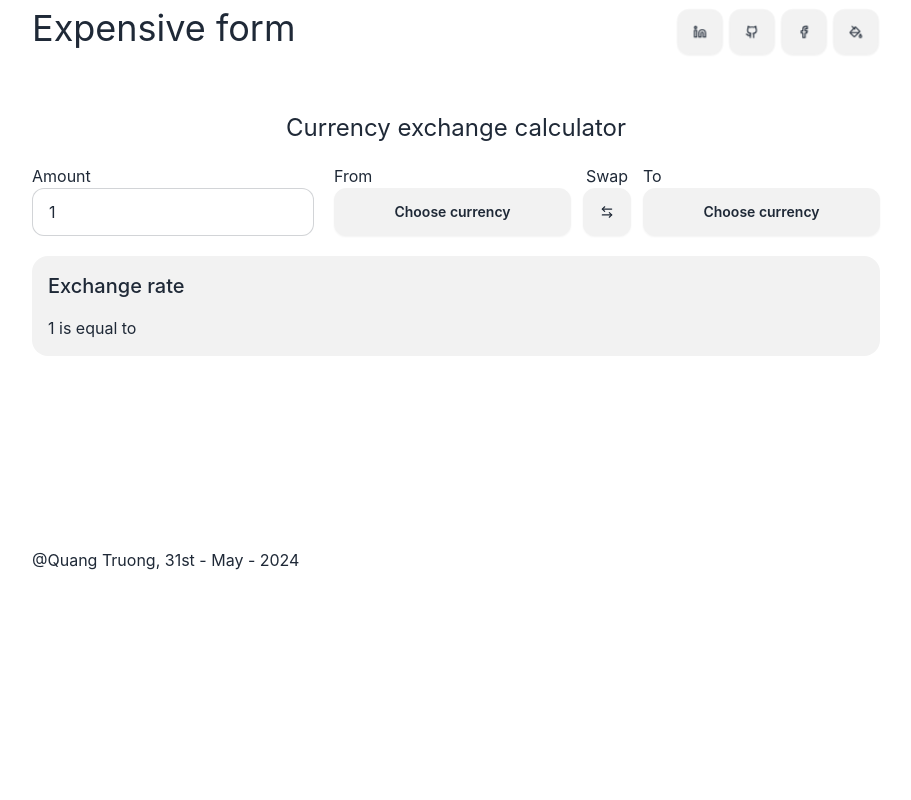
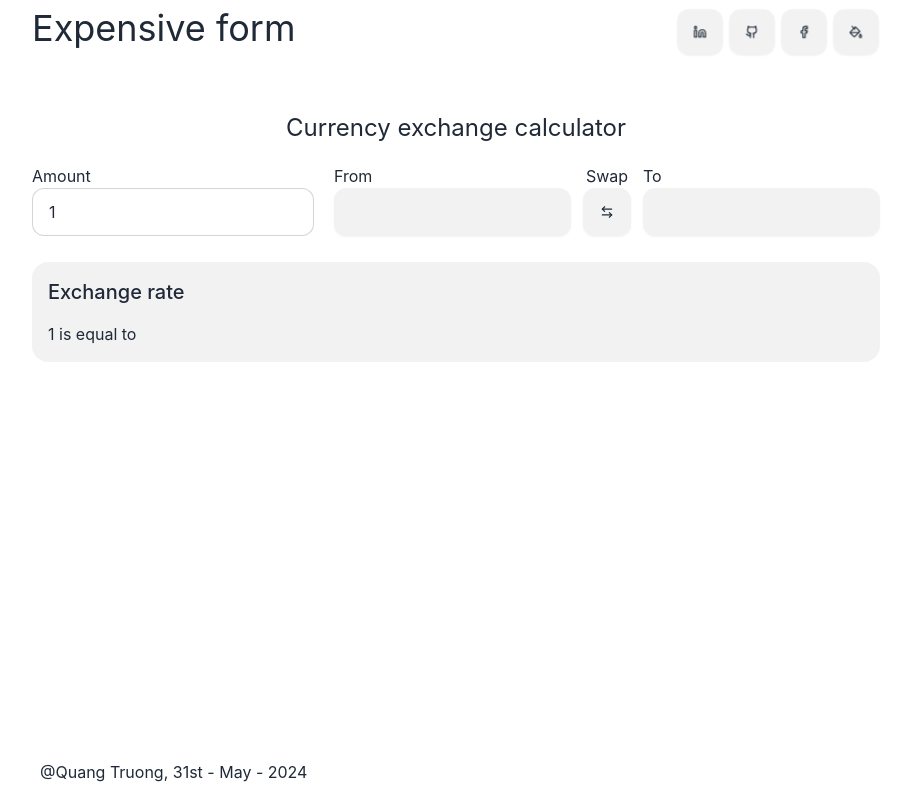
Before and after one commit to ValoQuang/99tech, a React (Create React App) app in the folder problem2/currency-form/: page / in a window 1280 px wide. Shown: the whole page, without its empty margins (184-1095 px from the left). Built offline with nearby package versions, Linux system fonts and the light colour scheme.

Commit message:
fix: restructure data

```diff
--- a/problem2/currency-form/src/App.tsx
+++ b/problem2/currency-form/src/App.tsx
@@ -47,14 +47,14 @@ function App() {
 
   return (
     <div
-      className="h-screen w-full max-lg:px-0 max-lg:overflow-x-hidden px-48"
+      className="h-screen w-full max-lg:px-0 max-lg:overflow-x-hidden px-48 flex flex-col justify-between"
       data-theme={theme}
     >
       <div className="items-center align-middle max-lg:pt-1 pt-2">
         <Navbar />
         <Form />
-        <Footer />
       </div>
+      <Footer />
     </div>
   );
 }
--- a/problem2/currency-form/src/AppContextProvider.tsx
+++ b/problem2/currency-form/src/AppContextProvider.tsx
@@ -1,13 +1,13 @@
 import { createContext, useContext, useState, ReactNode } from "react";
 import { themes } from "./mockData";
-// Define a type for the context value
 
 export interface CurrencyPrice {
   currency: string;
   date: string;
-  icon?: string;
   price: number;
 }
+
+export type CurrencyPriceWithoutDate = Omit<CurrencyPrice, "date">;
 
 interface FormContextType {
   data: CurrencyPrice[];
@@ -16,10 +16,10 @@ interface FormContextType {
   setError: (error: boolean) => void;
   loading: boolean;
   setLoading: (loading: boolean) => void;
-  fromCurrency: string | null;
-  setFromCurrency: (currency: string) => void;
-  toCurrency: string | null;
-  setToCurrency: (currency: string) => void;
+  fromCurrency: CurrencyPriceWithoutDate | null;
+  setFromCurrency: (currency: { currency: string; price: number }) => void;
+  toCurrency: CurrencyPriceWithoutDate | null;
+  setToCurrency: (currency: { currency: string; price: number }) => void;
   theme: string;
   setTheme: (theme: string) => void;
 }
@@ -31,7 +31,6 @@ export const defaultValue: FormContextType = {
     {
       currency: "",
       date: "",
-      icon: "",
       price: 0,
     },
   ],
--- a/problem2/currency-form/src/component/Buttons/Dropdown.tsx
+++ b/problem2/currency-form/src/component/Buttons/Dropdown.tsx
@@ -4,7 +4,7 @@ import { CurrencyPrice } from "../../AppContextProvider";
 interface DropdownButton {
   label: string;
   selectedCurrency: string;
-  onSelectCurrency: (currency: string) => void;
+  onSelectCurrency: (currency: {currency: string, price: number}) => void;
   data: CurrencyPrice[];
 }
 
@@ -30,7 +30,7 @@ const DropdownButton = React.memo(
                 <li
                   className="hover:bg-base-200 cursor-pointer"
                   key={index}
-                  onClick={() => onSelectCurrency(item.currency)}
+                  onClick={() => onSelectCurrency({currency: item.currency, price: item.price})}
                 >
                   {item.currency}
                 </li>
--- a/problem2/currency-form/src/component/Footer/Footer.tsx
+++ b/problem2/currency-form/src/component/Footer/Footer.tsx
@@ -2,7 +2,7 @@ import React from "react";
 
 const Footer = React.memo(() => {
   return (
-    <div className="w-full h-10 flex gap-1 px-6 justify-between">
+    <div className="w-full flex gap-1 px-8 h-10 justify-between">
       @Quang Truong, 31st - May - 2024
     </div>
   );
--- a/problem2/currency-form/src/component/Form/Form.tsx
+++ b/problem2/currency-form/src/component/Form/Form.tsx
@@ -1,4 +1,7 @@
-import { useFormContext } from "../../AppContextProvider";
+import {
+  CurrencyPriceWithoutDate,
+  useFormContext,
+} from "../../AppContextProvider";
 import Dropdown from "../Buttons/Dropdown";
 import SwitchButton from "../Buttons/Switch";
 import Input from "../Buttons/Input";
@@ -14,18 +17,21 @@ const Form = () => {
     setToCurrency,
   } = useFormContext();
 
-  const handleFromCurrency = (currency: string) => {
+  const handleFromCurrency = (currency: {
+    currency: string;
+    price: number;
+  }) => {
     setFromCurrency(currency);
   };
 
-  const handleToCurrency = (currency: string) => {
+  const handleToCurrency = (currency: { currency: string; price: number }) => {
     setToCurrency(currency);
   };
 
   const handleSwapCurrency = () => {
     if (toCurrency === fromCurrency) return;
-    setFromCurrency(toCurrency as string);
-    setToCurrency(fromCurrency as string);
+    setFromCurrency(toCurrency as CurrencyPriceWithoutDate);
+    setToCurrency(fromCurrency as CurrencyPriceWithoutDate);
   };
 
   const renderCalculator = () => {
@@ -36,7 +42,7 @@ const Form = () => {
             <span className="loading loading-ring loading-lg"></span>
           </div>
         ) : (
-          <div className="flex flex-col gap-5 rounded-xl ">
+          <div className="flex animate-fadeIn flex-col gap-5 rounded-xl">
             <h1 className="items-center max-lg:text-xl text-2xl align-middle flex justify-center pt-10">
               Currency exchange calculator
             </h1>
@@ -48,7 +54,7 @@ const Form = () => {
               <div className="gap-3 flex max-lg:w-full max-lg:px-0 w-2/3 justify-between">
                 <Dropdown
                   label="From"
-                  selectedCurrency={fromCurrency as string}
+                  selectedCurrency={fromCurrency?.currency as string}
                   data={data}
                   onSelectCurrency={handleFromCurrency}
                 />
@@ -61,7 +67,7 @@ const Form = () => {
 
                 <Dropdown
                   label="To"
-                  selectedCurrency={toCurrency as string}
+                  selectedCurrency={toCurrency?.currency as string}
                   data={data}
                   onSelectCurrency={handleToCurrency}
                 />
@@ -76,7 +82,8 @@ const Form = () => {
                 </div>
                 <div className="collapse-content">
                   <p>
-                    1 {fromCurrency} is equal to {toCurrency}
+                    1 {fromCurrency?.currency} is equal to{" "}
+                    {toCurrency?.currency}
                   </p>
                 </div>
               </div>
--- a/problem2/currency-form/src/component/Navbar/Navbar.tsx
+++ b/problem2/currency-form/src/component/Navbar/Navbar.tsx
@@ -50,28 +50,36 @@ const Navbar = React.memo(() => {
     }
   };
 
-  const renderSocialMediaButtons = socialMediaLink.map(({ name, icon }) => (
-    <SwitchButton key={name} onSwap={() => handleNavigate(name)} icon={icon} />
-  ));
+  const renderSocialMediaButtons = () => {
+    return (
+      <>
+        {socialMediaLink.map(({ name, icon }) => (
+          <>
+            <SwitchButton
+              key={name}
+              onSwap={() => handleNavigate(name)}
+              icon={icon}
+            />
+          </>
+        ))}
+        <SwitchButton onSwap={handleChangeTheme} icon={<LuPaintBucket />} />
+      </>
+    );
+  };
 
   return (
     <div data-theme={theme}>
       <nav className="w-full h-10 flex gap-1 px-6 justify-between">
         <h1 className="text-4xl">Expensive form</h1>
         <section className="flex gap-1 max-lg:hidden">
-          {renderSocialMediaButtons}
-          <SwitchButton onSwap={handleChangeTheme} icon={<LuPaintBucket />} />
+          {renderSocialMediaButtons()}
         </section>
 
         <div className="lg:hidden relative">
           <SwitchButton onSwap={handleDropdown} icon={<LuAlignJustify />} />
           {openDropdown && (
-            <div className="absolute right-0 mt-2 flex gap-[2px] flex-col shadow-lg z-50">
-              {renderSocialMediaButtons}
-              <SwitchButton
-                onSwap={handleChangeTheme}
-                icon={<LuPaintBucket />}
-              />
+            <div className="absolute animate-fadeIn right-0 mt-2 flex gap-[2px] flex-col shadow-lg z-50">
+              {renderSocialMediaButtons()}
             </div>
           )}
         </div>
--- a/problem2/currency-form/tailwind.config.js
+++ b/problem2/currency-form/tailwind.config.js
@@ -1,7 +1,22 @@
 /** @type {import('tailwindcss').Config} */
 module.exports = {
   content: ["./src/**/*.{js,jsx,ts,tsx}"],
-  theme: {},
+  theme: {
+    extend: {
+      animation: {
+        fade: 'fadeOut 5s ease-in-out',
+      },
+      keyframes: {
+        fadeIn: {
+          '0%': { opacity: 0 },
+          '100%': { opacity: 1 },
+        },
+      },
+      animation: {
+        fadeIn: 'fadeIn 0.3s ease-in-out',
+      },
+    },
+  },
   daisyui: {
     themes: [
       "light",
```
